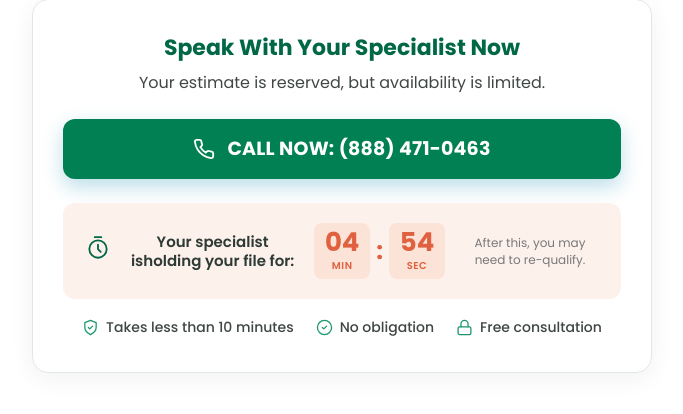
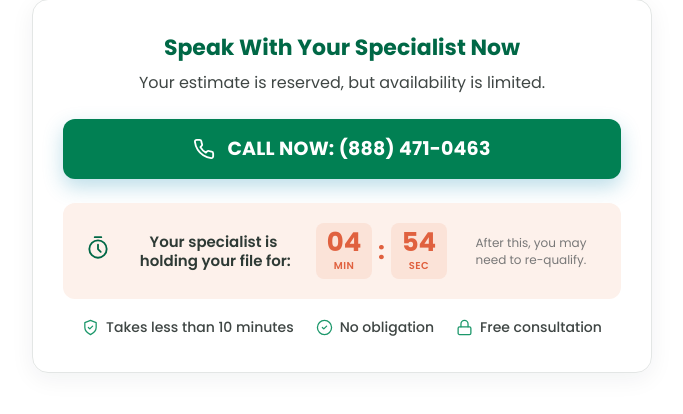
Before and after one commit to AhmadAquinoFMG/jgsite-main, a PHP site: page /thank-you.php in a window 1280 px wide. Shown: the part 397-811 px from the top of the page, without its empty margins (298-981 px from the left). Run offline with PHP 8.4, Linux system fonts and the light colour scheme.

Commit message:
Feat: update prequal hold label for improved clarity

```diff
--- a/thank-you.php
+++ b/thank-you.php
@@ -168,7 +168,7 @@ $efTransactionId = (string) ($efConversion['transaction_id'] ?? '');
                             <path d="M9 2h6" />
                         </svg>
                     </span>
-                    <p class="prequal-hold__label">Your specialist is<br>holding your file for:</p>
+                    <p class="prequal-hold__label">Your specialist is &nbsp;<br>holding your file for:</p>
                     <div class="prequal-hold__clock" role="timer" aria-live="off">
                         <span class="prequal-hold__unit"><strong id="holdMin"><?= $e(sprintf('%02d', intdiv($holdSecs, 60))) ?></strong><small>MIN</small></span>
                         <span class="prequal-hold__colon">:</span>
```
